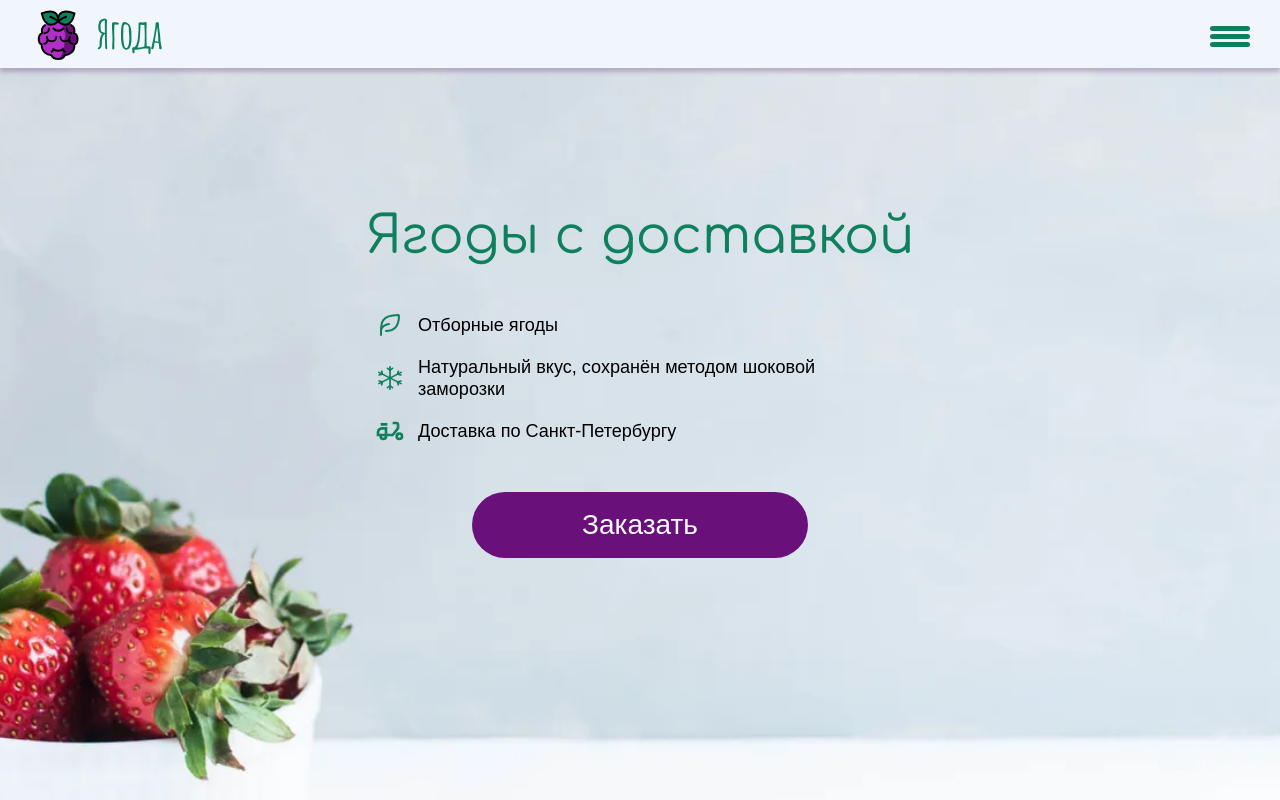
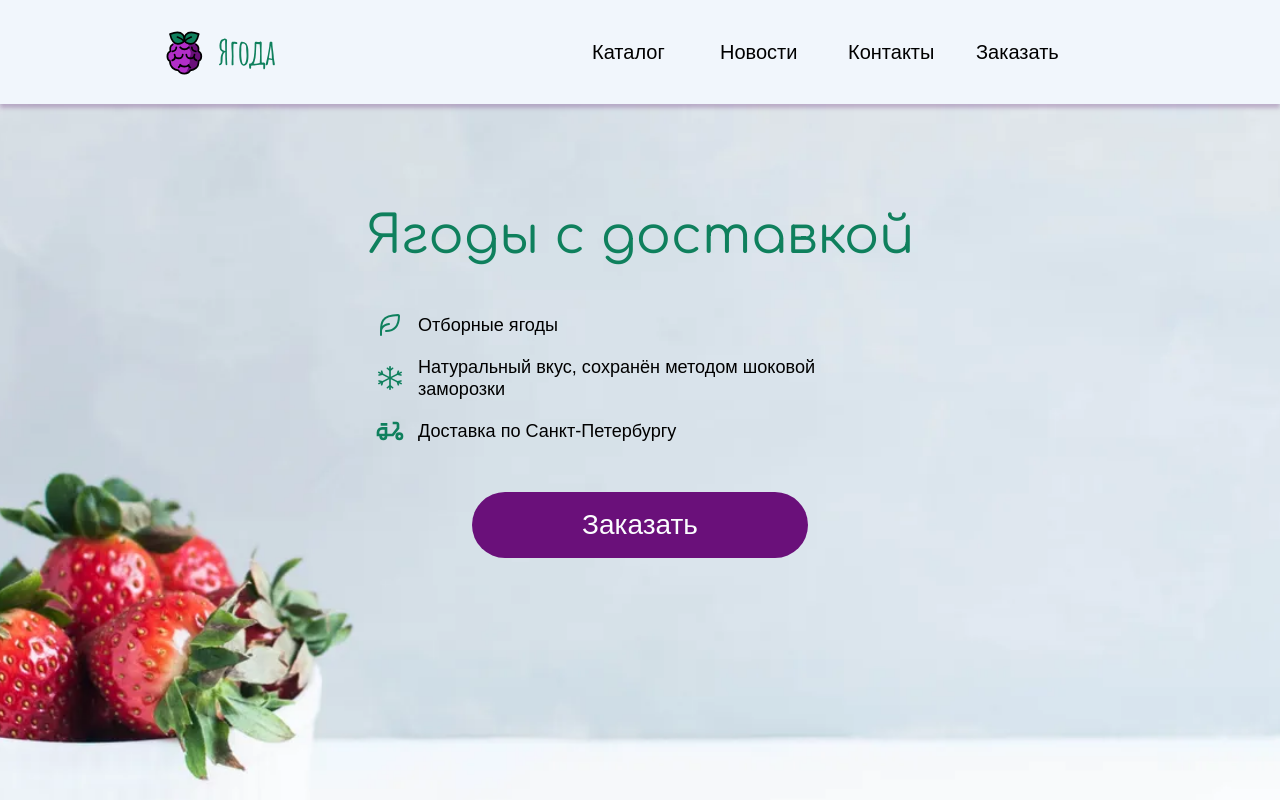
Before and after one commit to vikkont79/my-berry-shop, a website: page source/index.html in a window 1280 px wide. Shown: the top 800 px of the page. Drawn offline with nearby package versions, Linux system fonts and the light colour scheme; files that its build step writes are made by us from their sources; a web font is replaced by a local one.

Commit message:
feat: добавляет адаптивное поведение блоку header

```diff
--- a/source/styles/blocks/header.scss
+++ b/source/styles/blocks/header.scss
@@ -10,6 +10,15 @@
   background-color: var(--color-bg-alt);
   color: var(--color-text);
   box-shadow: var(--shadow-base);
+
+  @media (min-width: 768px) {
+    padding-inline: var(--indent-6);
+    padding-block: 10px;
+  }
+
+  @media (min-width: 1024px) {
+    padding-inline: 158px 192px;
+  }
 }
 
 .logo {
@@ -28,6 +37,10 @@
 
   &:focus-visible {
     outline: transparent;
+  }
+
+  @media (min-width: 768px) {
+    display: none;
   }
 }
 
@@ -66,7 +79,7 @@
 }
 
 .menu-btn--close .menu-btn__icon {
-  left: 12px;
+  left: 0;
   background-color: transparent;
 
   &::before,
@@ -116,6 +129,13 @@
   padding-block: 32px;
   border: 0;
   background-color: var(--color-bg-alt);
+
+  @media (min-width: 768px) {
+    display: block;
+    position: static;
+    min-block-size: auto;
+    padding-inline: 0;
+  }
 }
 
 .menu-mobile__list {
@@ -127,4 +147,22 @@
   list-style-type: none;
   font-size: var(--font-size-lg);
   text-align: start;
+
+  @media (min-width: 768px) {
+    flex-direction: row;
+    gap: var(--indent-4);
+    justify-content: end;
+
+    & li {
+      min-inline-size: 112px;
+    }
+  }
+
+  @media (min-width: 1440px) {
+    gap: var(--indent-7);
+
+    & li {
+      min-inline-size: 132px;
+    }
+  }
 }
```
